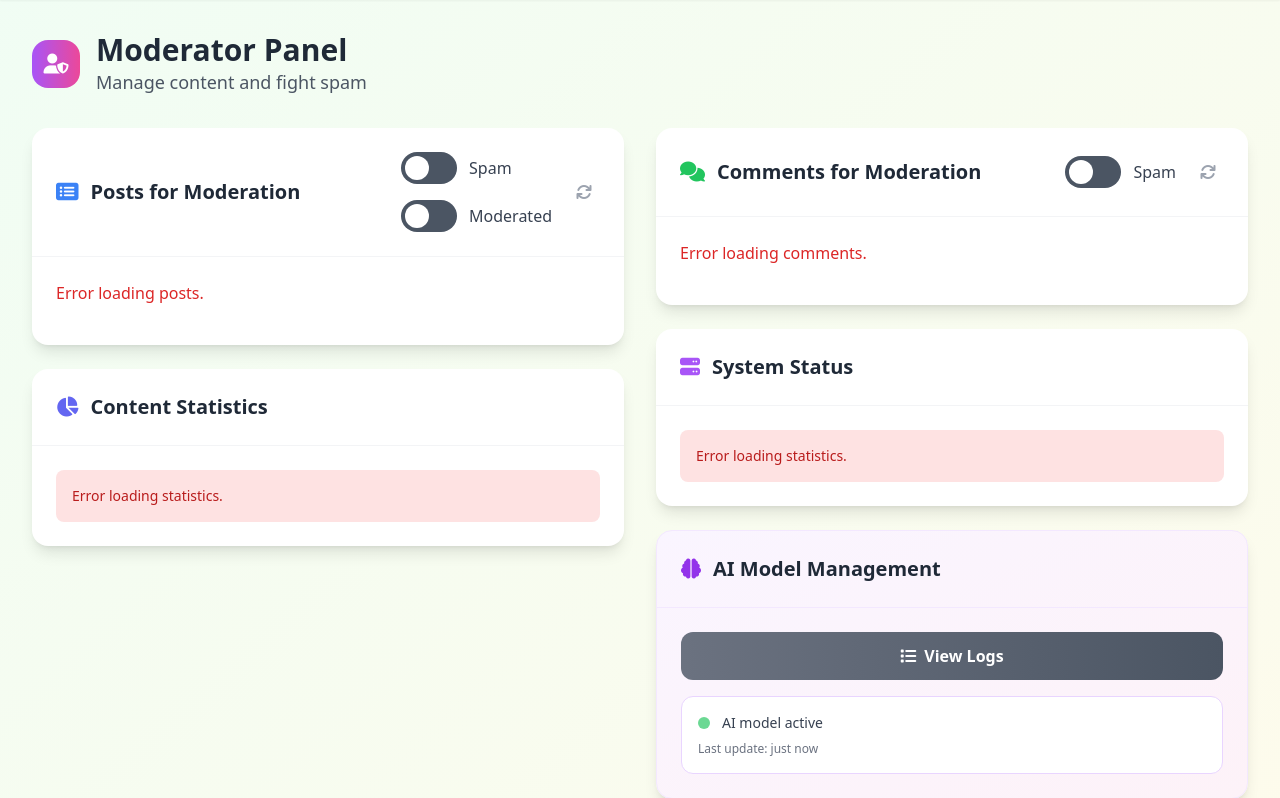
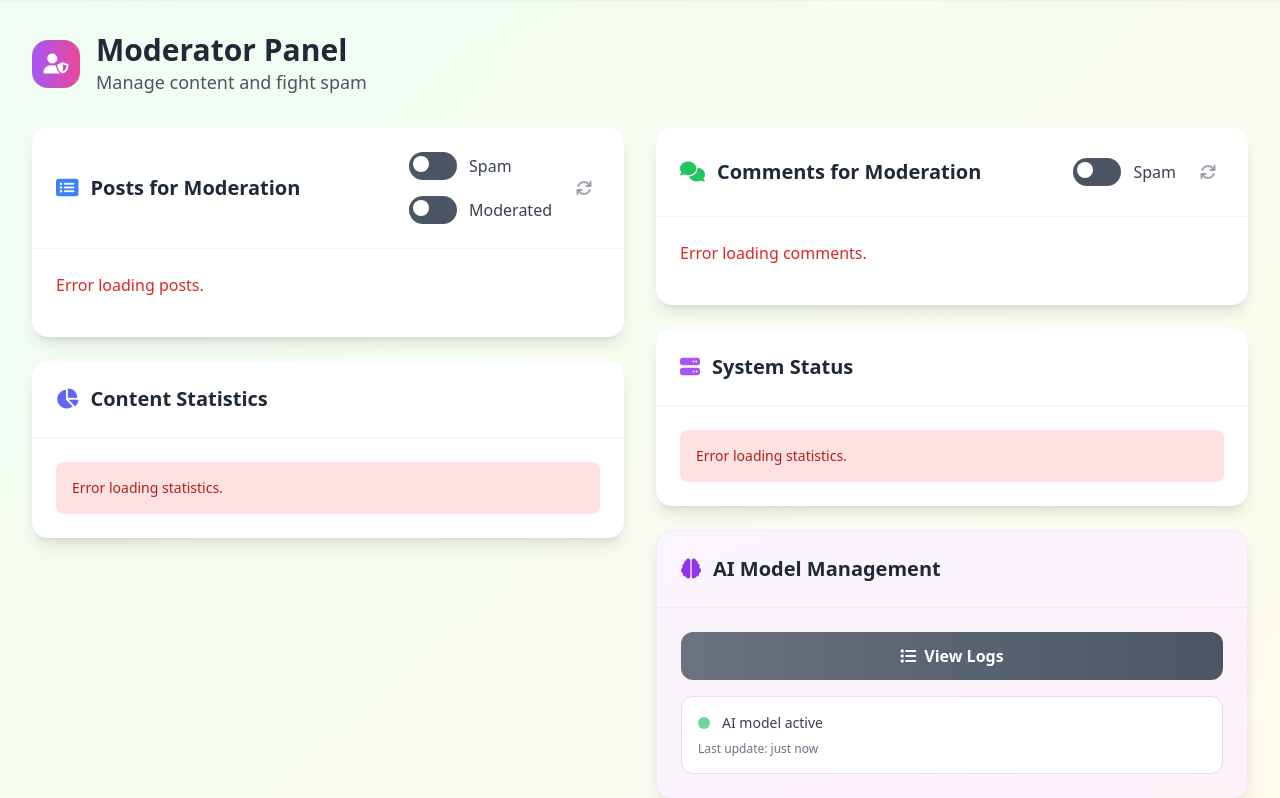
Before and after one commit to premananda108/CleanForum, a FastAPI app: page /moderator in a window 1280 px wide. Shown: the part 65-863 px from the top of the page. Run offline with FastAPI, Linux system fonts and the light colour scheme; data that the repository does not hold is empty; parts of the project's set-up code (start-up, migrations or seed data) failed here and were passed over; some libraries are stand-ins or nearby versions.

Commit message:
add favicon

```diff
--- a/templates/base.html
+++ b/templates/base.html
@@ -45,6 +45,12 @@
         }
     </style>
     </style>
+    <link rel="icon" type="image/png" href="/static/favicon-96x96.png" sizes="96x96" />
+    <link rel="icon" type="image/svg+xml" href="/static/favicon.svg" />
+    <link rel="shortcut icon" href="/static/favicon.ico" />
+    <link rel="apple-touch-icon" sizes="180x180" href="/static/apple-touch-icon.png" />
+    <meta name="apple-mobile-web-app-title" content="CleanForum" />
+    <link rel="manifest" href="/static/site.webmanifest" />
 </head>
 <body class="bg-gradient-to-br from-green-50 to-amber-50 min-h-screen">
     <!-- Навигация -->
--- a/templates/moderator_panel.html
+++ b/templates/moderator_panel.html
@@ -31,16 +31,16 @@
                                 <label for="status-toggle" class="flex items-center cursor-pointer">
                                     <div class="relative">
                                         <input type="checkbox" id="status-toggle" class="sr-only">
-                                        <div class="block bg-gray-600 w-14 h-8 rounded-full"></div>
-                                        <div class="dot absolute left-1 top-1 bg-white w-6 h-6 rounded-full transition"></div>
+                                        <div class="block bg-gray-600 w-12 h-7 rounded-full"></div>
+                                        <div class="dot absolute left-1 top-1 bg-white w-4 h-4 rounded-full transition"></div>
                                     </div>
                                     <span class="ml-3 text-gray-700">Spam</span>
                                 </label>
                                 <label for="moderation-toggle" class="flex items-center cursor-pointer mt-4">
                                     <div class="relative">
                                         <input type="checkbox" id="moderation-toggle" class="sr-only">
-                                        <div class="block bg-gray-600 w-14 h-8 rounded-full"></div>
-                                        <div class="dot absolute left-1 top-1 bg-white w-6 h-6 rounded-full transition"></div>
+                                        <div class="block bg-gray-600 w-12 h-7 rounded-full"></div>
+                                        <div class="dot absolute left-1 top-1 bg-white w-4 h-4 rounded-full transition"></div>
                                     </div>
                                     <span class="ml-3 text-gray-700">Moderated</span>
                                 </label>
@@ -98,8 +98,8 @@
                             <label for="comment-status-toggle" class="flex items-center cursor-pointer">
                                 <div class="relative">
                                     <input type="checkbox" id="comment-status-toggle" class="sr-only">
-                                    <div class="block bg-gray-600 w-14 h-8 rounded-full"></div>
-                                    <div class="dot absolute left-1 top-1 bg-white w-6 h-6 rounded-full transition"></div>
+                                    <div class="block bg-gray-600 w-12 h-7 rounded-full"></div>
+                                    <div class="dot absolute left-1 top-1 bg-white w-4 h-4 rounded-full transition"></div>
                                 </div>
                                 <span class="ml-3 text-gray-700">Spam</span>
                             </label>
```
Also changed, not shown: static/apple-touch-icon.png (added), static/favicon-96x96.png (added), static/favicon.ico (added), static/favicon.svg (added), static/site.webmanifest (added), static/web-app-manifest-192x192.png (added), static/web-app-manifest-512x512.png (added).
